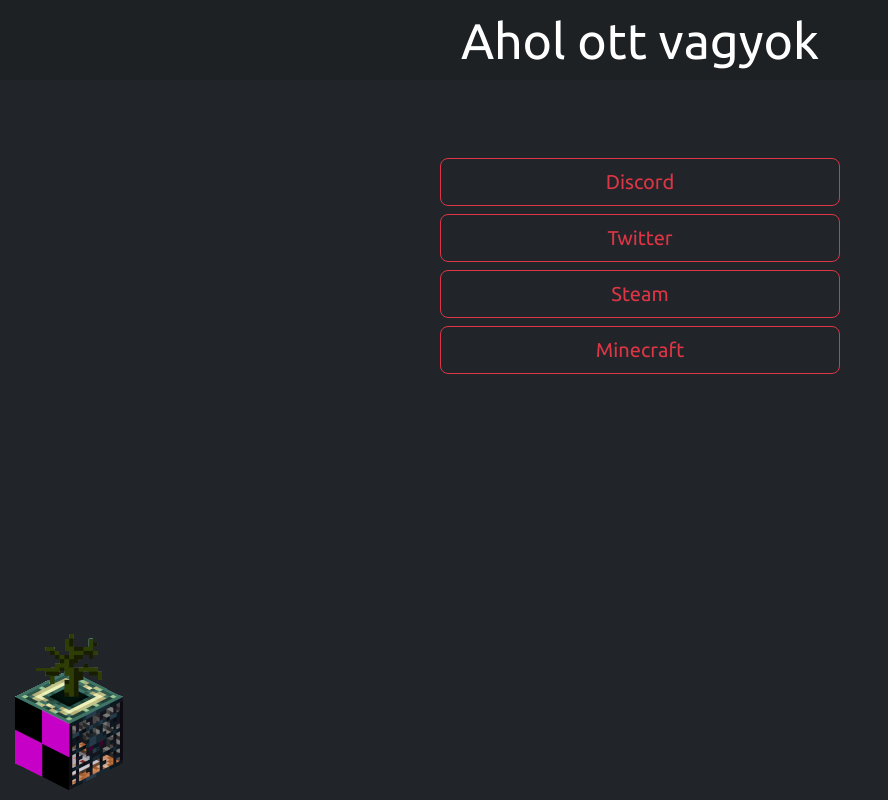
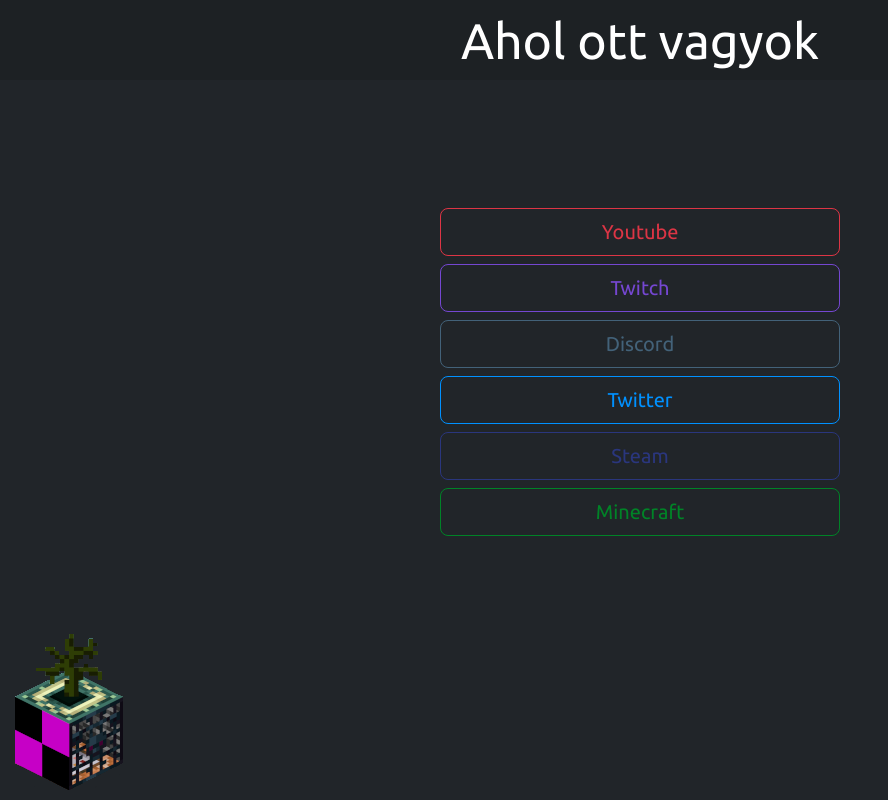
Before and after one commit to rewerze/rewerze.hu, a PHP site: page / in a window 1280 px wide. Shown: the whole page, without its empty margins (0-888 px from the left). Run offline with PHP 8.4, Linux system fonts and the light colour scheme; some libraries are stand-ins or nearby versions.

Commit message:
bug fix & more content

```diff
--- a/index.html
+++ b/index.html
@@ -7,7 +7,7 @@
     <meta name="viewport" content="width=device-width, initial-scale=1.0">
 
     <!-- CSS -->
-    <link rel="stylesheet" href="https://cdn.jsdelivr.net/npm/bootstrap@5.3.0/dist/css/bootstrap.min.css">
+    <link rel="stylesheet" href="https://cdn.jsdelivr.net/npm/bootstrap@5.3.0/dist/css/bootstrap.css">
     <link rel="preconnect" href="https://fonts.googleapis.com">
     <link rel="preconnect" href="https://fonts.gstatic.com" crossorigin>
     <link href="https://fonts.googleapis.com/css2?family=Ubuntu:wght@400&display=swap" rel="stylesheet">
@@ -18,18 +18,24 @@
     <h1>Ahol ott vagyok</h1>
 
     <!-- GOMBOK -->
-    <div class="container text-center links">
+    <div class="container">
         <div class="row row-cols-1 gap-2 fix-width">
+             <!-- Youtube -->
+             <a href="https://www.youtube.com/rewerze" class="btn btn-outline-danger btn-lg" role="button"
+             data-bs-toggle="button" target="_blank">Youtube</a>
+              <!-- Twitch -->
+            <a href="https://twitch.com/rewerzexd" class="btn btn-lg twitch" role="button"
+            data-bs-toggle="button" target="_blank">Twitch</a>
             <!-- DISCORD -->
-            <button onclick="copyToClipboard('@rewerze')" class="btn btn-outline-danger btn-lg">Discord</button>
+            <button onclick="copyToClipboard('@rewerze')" class="btn dc btn-lg">Discord</button>
             <!-- Twitter -->
-            <a href="https://twitter.com/rewerze" class="btn btn-outline-danger btn-lg" role="button"
+            <a href="https://twitter.com/rewerze" class="btn twitter btn-lg" role="button"
                 data-bs-toggle="button" target="_blank">Twitter</a>
             <!-- Steam -->
-            <a href="https://steamcommunity.com/id/rewerze/" class="btn btn-outline-danger btn-lg" role="button"
+            <a href="https://steamcommunity.com/id/rewerze/" class="btn steam btn-lg" role="button"
                 data-bs-toggle="button" target="_blank">Steam</a>
             <!-- Minecraft -->
-            <a href="https://namemc.com/profile/rewerze.1" class="btn btn-outline-danger btn-lg" role="button"
+            <a href="https://namemc.com/profile/rewerze.1" class="btn mc btn-lg" role="button"
                 data-bs-toggle="button" target="_blank">Minecraft</a>
         </div>
     </div>
--- a/style.css
+++ b/style.css
@@ -1,6 +1,7 @@
 body {
     background-color: rgb(33, 37, 41);
     font-family: 'Ubuntu', sans-serif;
+    overflow: hidden;
 }
 
 h1 {
@@ -11,10 +12,12 @@ h1 {
     font-size: 50px;
 }
 
-.links {
-    padding: 70px;
-    width: max-content;
+.container {
+    margin-top: 10%;
+    display: flex;
+    justify-content: center;
 }
+
 
 .fix-width {
     width: 400px;
@@ -25,3 +28,89 @@ h1 {
     bottom: 10px;
     left: 15px;
 }
+
+.twitch {
+    --bs-btn-color: #7547d1;
+    --bs-btn-border-color: #7547d1;
+    --bs-btn-hover-color: #fff;
+    --bs-btn-hover-bg: #7547d1;
+    --bs-btn-hover-border-color: #7547d1;
+    --bs-btn-focus-shadow-rgb: 220, 53, 69;
+    --bs-btn-active-color: #fff;
+    --bs-btn-active-bg: #7547d1;
+    --bs-btn-active-border-color: #7547d1;
+    --bs-btn-active-shadow: inset 0 3px 5px rgba(0, 0, 0, 0.125);
+    --bs-btn-disabled-color: #7547d1;
+    --bs-btn-disabled-bg: transparent;
+    --bs-btn-disabled-border-color: #7547d1;
+    --bs-gradient: none;
+
+  }
+
+  .dc {
+    --bs-btn-color: #436279;
+    --bs-btn-border-color: #436279;
+    --bs-btn-hover-color: #fff;
+    --bs-btn-hover-bg: #436279;
+    --bs-btn-hover-border-color: #436279;
+    --bs-btn-focus-shadow-rgb: 220, 53, 69;
+    --bs-btn-active-color: #fff;
+    --bs-btn-active-bg: #436279;
+    --bs-btn-active-border-color: #436279;
+    --bs-btn-active-shadow: inset 0 3px 5px rgba(0, 0, 0, 0.125);
+    --bs-btn-disabled-color: #436279;
+    --bs-btn-disabled-bg: transparent;
+    --bs-btn-disabled-border-color: #436279;
+    --bs-gradient: none;
+  }
+
+  .twitter {
+    --bs-btn-color: #0091ff;
+    --bs-btn-border-color: #0091ff;
+    --bs-btn-hover-color: #fff;
+    --bs-btn-hover-bg: #0091ff;
+    --bs-btn-hover-border-color: #0091ff;
+    --bs-btn-focus-shadow-rgb: 220, 53, 69;
+    --bs-btn-active-color: #fff;
+    --bs-btn-active-bg: #0091ff;
+    --bs-btn-active-border-color: #0091ff;
+    --bs-btn-active-shadow: inset 0 3px 5px rgba(0, 0, 0, 0.125);
+    --bs-btn-disabled-color: #0091ff;
+    --bs-btn-disabled-bg: transparent;
+    --bs-btn-disabled-border-color: #0091ff;
+    --bs-gradient: none;
+  }
+
+  .steam {
+    --bs-btn-color: #2a367d;
+    --bs-btn-border-color: #2a367d;
+    --bs-btn-hover-color: #fff;
+    --bs-btn-hover-bg: #2a367d;
+    --bs-btn-hover-border-color: #2a367d;
+    --bs-btn-focus-shadow-rgb: 220, 53, 69;
+    --bs-btn-active-color: #fff;
+    --bs-btn-active-bg: #2a367d;
+    --bs-btn-active-border-color: #2a367d;
+    --bs-btn-active-shadow: inset 0 3px 5px rgba(0, 0, 0, 0.125);
+    --bs-btn-disabled-color: #2a367d;
+    --bs-btn-disabled-bg: transparent;
+    --bs-btn-disabled-border-color: #2a367d;
+    --bs-gradient: none;
+  }
+
+  .mc {
+    --bs-btn-color: #008327;
+    --bs-btn-border-color: #008327;
+    --bs-btn-hover-color: #fff;
+    --bs-btn-hover-bg: #008327;
+    --bs-btn-hover-border-color: #008327;
+    --bs-btn-focus-shadow-rgb: 220, 53, 69;
+    --bs-btn-active-color: #fff;
+    --bs-btn-active-bg: #008327;
+    --bs-btn-active-border-color: #008327;
+    --bs-btn-active-shadow: inset 0 3px 5px rgba(0, 0, 0, 0.125);
+    --bs-btn-disabled-color: #008327;
+    --bs-btn-disabled-bg: transparent;
+    --bs-btn-disabled-border-color: #008327;
+    --bs-gradient: none;
+  }
```
Also changed, not shown: script.js (+11 -11 lines).
